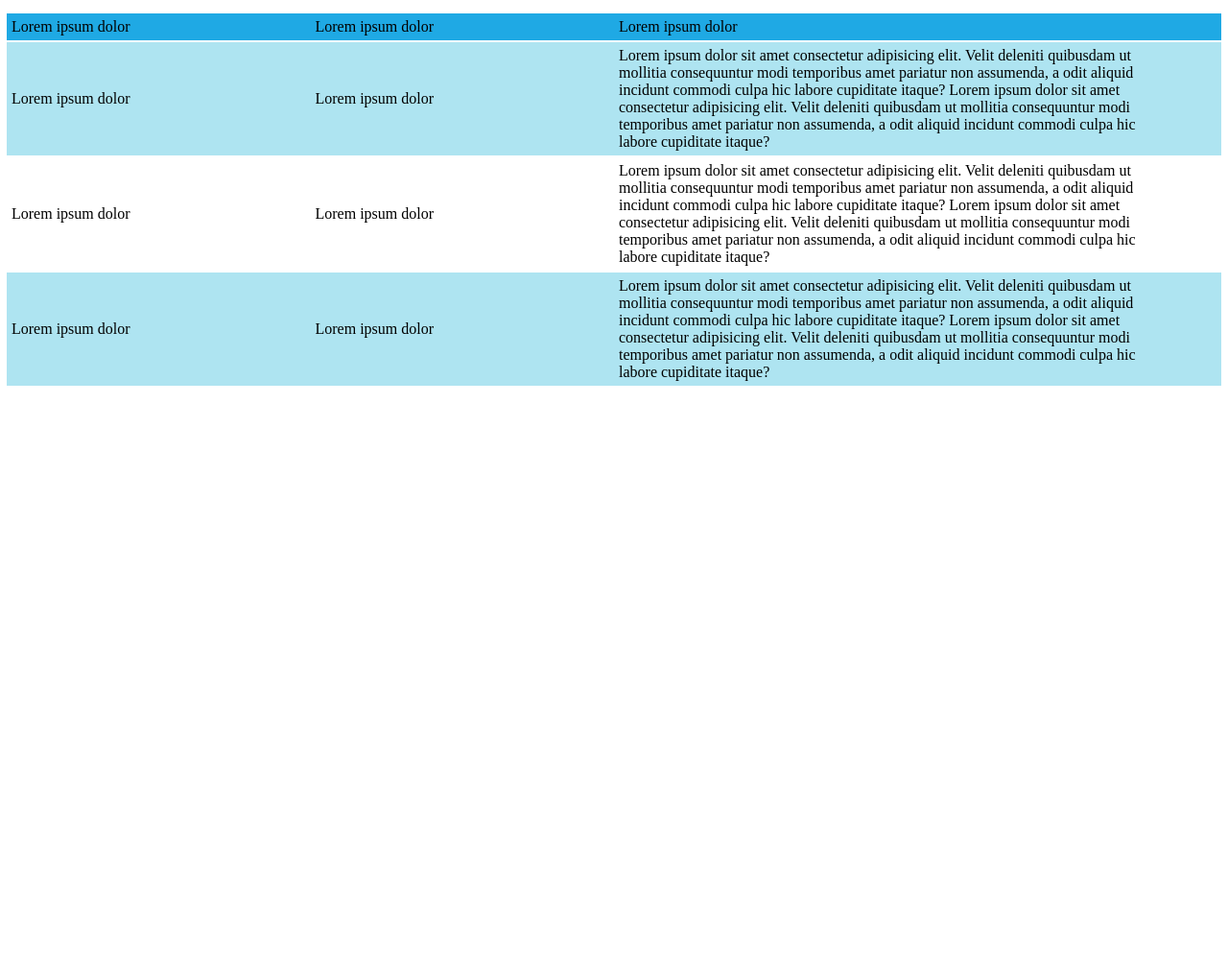
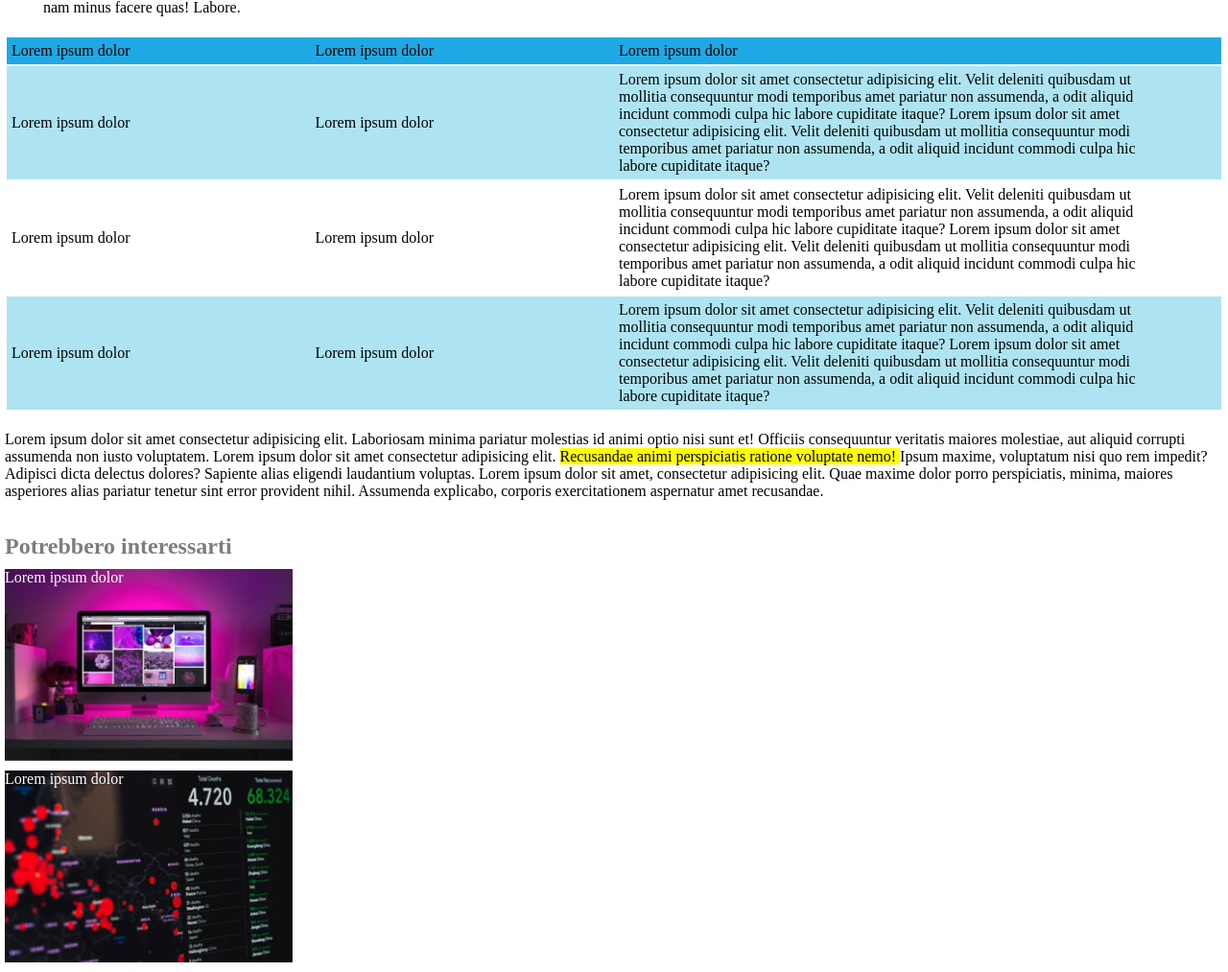
Before and after one commit to SamGrass/html-css-booleaner, a plain HTML site: page index.html in a window 1280 px wide. Shown: the part 834-1847 px from the top of the page at 96% size. Before the commit the page ends 1243 px from the top, so only its background shows below. Drawn offline with Linux system fonts and the light colour scheme.

Commit message:
add footer e fine esercizio

```diff
--- a/css/style.css
+++ b/css/style.css
@@ -26,7 +26,7 @@ main{
 }
 
 .blocco-main{
-    margin-top: 15px;
+    margin-top: 20px;
 }
 
 /* style main-title sottotitolo */
@@ -41,7 +41,7 @@ h1{
 }
 
 /* style testo foto-tim */
-.foto-tim span{
+#foto-tim span{
     font-size: 10px;
 }
 
@@ -50,9 +50,6 @@ h1{
 }
 
 /* style tabella */
-.row-tab{
-
-}
 .row-tab.blue{
     background-color: #1fa9e4;
 }
@@ -71,3 +68,29 @@ h1{
     width: 45%;
     padding: 5px;
 }
+
+/* style footer */
+footer{
+    margin-left: 5px;
+    margin-top: 35px;
+}
+footer h2{
+    color: #7d7d7d;
+}
+
+#correlati1, #correlati2{
+    margin: 10px 0px;
+    width: 300px;
+    height: 200px;
+    background-size: cover;
+}
+#correlati1{
+    background-image: url(../img/monitor.jpg);
+}
+#correlati2{
+    background-image: url(../img/graph.jpg);
+}
+
+.white-text{
+    color: white;
+}
--- a/index.html
+++ b/index.html
@@ -16,32 +16,40 @@
     <!-- parte main -->
     <main>
         <section class="blocco-main">
+
             <h1>Internet deve essere al servizio del "bene pubblico": il manifesto di Tim Berners-Lee</h1>
             <p class="sottotitolo">Scritto da <span id="booleaner-blue">The Booleaner</span> <br> il 10/10/2020</p>
+
         </section>
 
         <!-- img-testo-ul -->
-        <section class="blocco-main foto-tim">
+        <section id="foto-tim" class="blocco-main">
+
             <img src="img/tim-1.jpg" alt="Foto 1 Tim Berners-Lee">
             <img src="img/tim-2.jpg" alt="Foto 2 Tim Berners-Lee">
             <br>
             <span>1st Photo: John S. James L. Knight Foundation, by Scott Henrichsen</span>
             <br>
             <span>2nd Photo: Wikimedia, by Paul Clarke</span>
+
         </section>
 
         <section class="blocco-main">
+
             <p>
                 Lorem ipsum dolor sit amet consectetur adipisicing elit. Blanditiis, dignissimos? Porro eum quae suscipit repellat eligendi! Ad fuga repellendus nisi, eum, <span class="testo-giallo">dolorem eos magnam voluptates, iusto consequuntur quasi labore</span> impedit. Lorem ipsum dolor sit amet, consectetur adipisicing elit. Laborum voluptas, ipsa dolorem sunt animi voluptates minima obcaecati ipsum delectus perspiciatis, pariatur accusamus. Rerum recusandae officia vitae? Consequuntur ipsam totam id?
             </p>
+
         </section>
 
         <section class="blocco-main">
+
             <ul>
                 <li>Lorem ipsum dolor, sit amet consectetur adipisicing elit. Aliquam voluptas fugit accusamus repellat laborum </li>
                 <li>possimus ad molestiae natus illo accusantium veritatis nemo nesciunt, cum quos, nam minus facere quas! Labore.</li>
                 <li>Lorem ipsum dolor, sit amet consectetur adipisicing elit. Aliquam voluptas fugit accusamus repellat laborum possimus ad molestiae natus illo accusantium veritatis nemo nesciunt, cum quos, nam minus facere quas! Labore.</li>
             </ul>
+
         </section>
 
         <!-- tabella -->
@@ -90,13 +98,24 @@
             </table>
 
         </section>
+
         <!-- altro testo -->
-
+        <section class="blocco-main">
+            <p>
+                Lorem ipsum dolor sit amet consectetur adipisicing elit. Laboriosam minima pariatur molestias id animi optio nisi sunt et! Officiis consequuntur veritatis maiores molestiae, aut aliquid corrupti assumenda non iusto voluptatem. Lorem ipsum dolor sit amet consectetur adipisicing elit. <span class="testo-giallo">Recusandae animi perspiciatis ratione voluptate nemo! </span>Ipsum maxime, voluptatum nisi quo rem impedit? Adipisci dicta delectus dolores? Sapiente alias eligendi laudantium voluptas. Lorem ipsum dolor sit amet, consectetur adipisicing elit. Quae maxime dolor porro perspiciatis, minima, maiores asperiores alias pariatur tenetur sint error provident nihil. Assumenda explicabo, corporis exercitationem aspernatur amet recusandae.
+            </p>
+        </section>
     </main>
 
     <!-- parte correlati -->
     <footer>
-
+        <h2>Potrebbero interessarti</h2>
+        <div id="correlati1">
+            <span class="white-text">Lorem ipsum dolor</span>
+        </div>
+        <div id="correlati2">
+            <span class="white-text">Lorem ipsum dolor</span>
+        </div>
     </footer>
 </body>
 </html>
```
